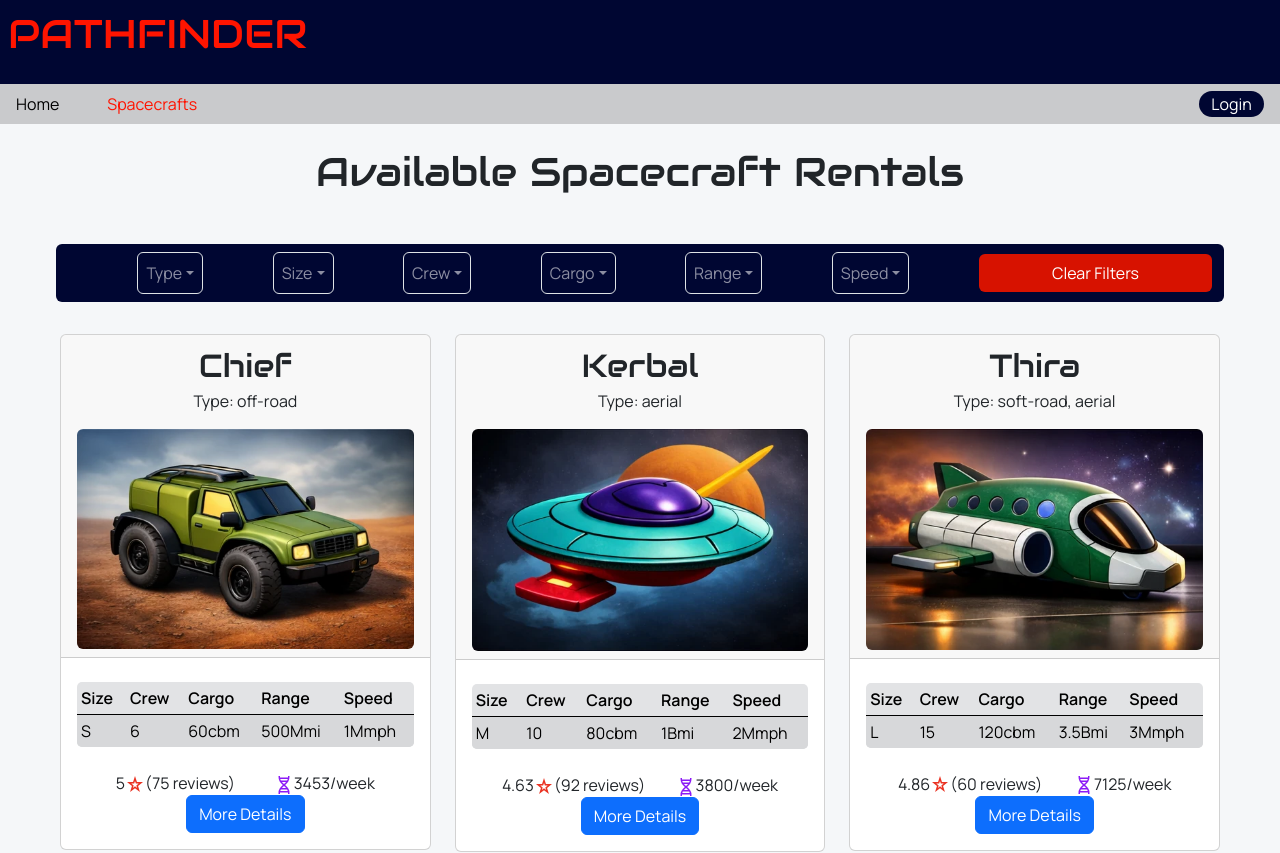
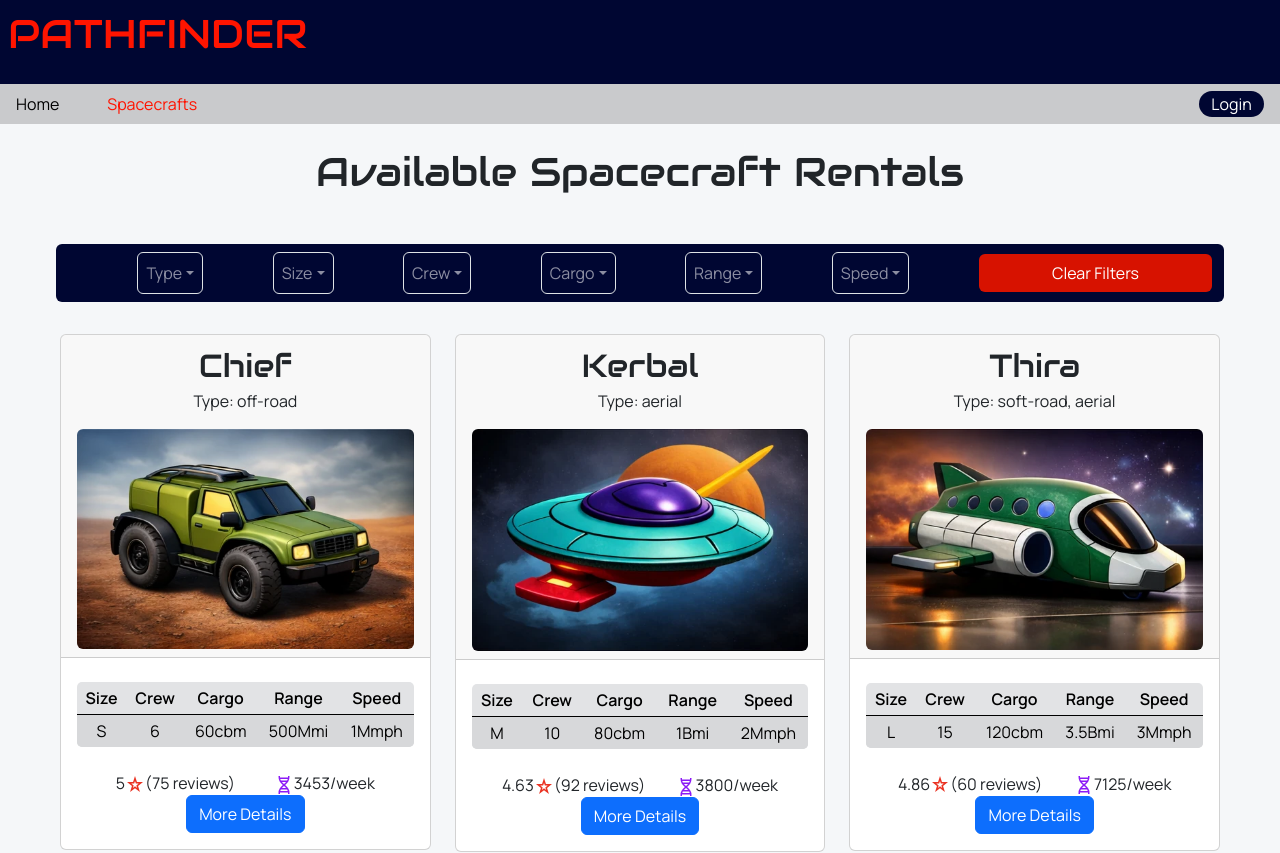
Before and after one commit to ezsota/pathfinder, a React (Vite) app: page /listings in a window 1280 px wide. Shown: the top 853 px of the page. Built offline with nearby package versions, Linux system fonts and the light colour scheme.

Commit message:
craft listing styles

```diff
--- a/src/components/CraftTile.jsx
+++ b/src/components/CraftTile.jsx
@@ -24,7 +24,7 @@ export default function CraftTile(props) {
                 {/* CARD BOTTOM */}
                 <div className="card-body d-flex flex-column">
                     {/* TABLE */}
-                    <section className="my-2 rounded p-0 w-100">
+                    <section className="my-2 rounded p-0 w-100 text-center">
                         <div className="table-responsive">
                             <table className="table table-sm table-secondary table-striped rounded-table">
                                 <thead>
```
